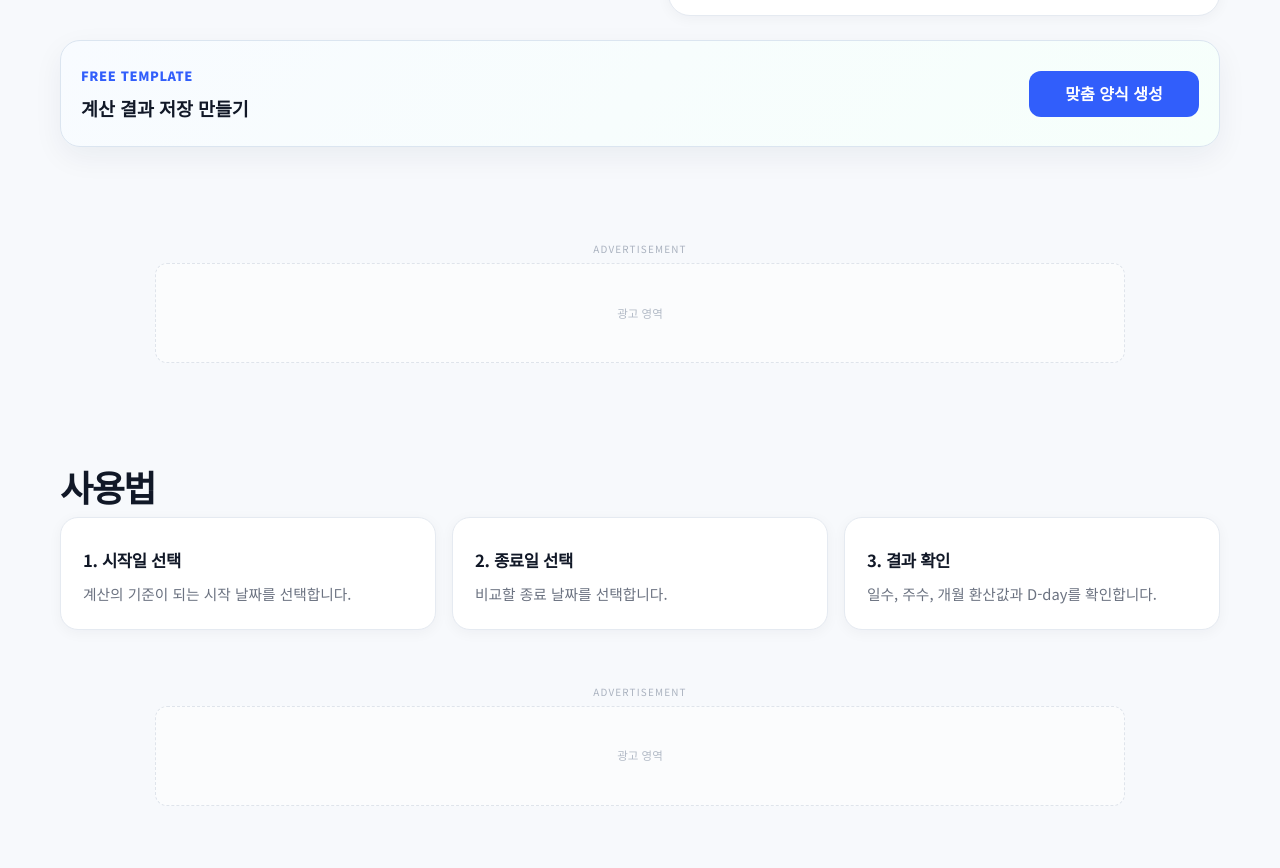
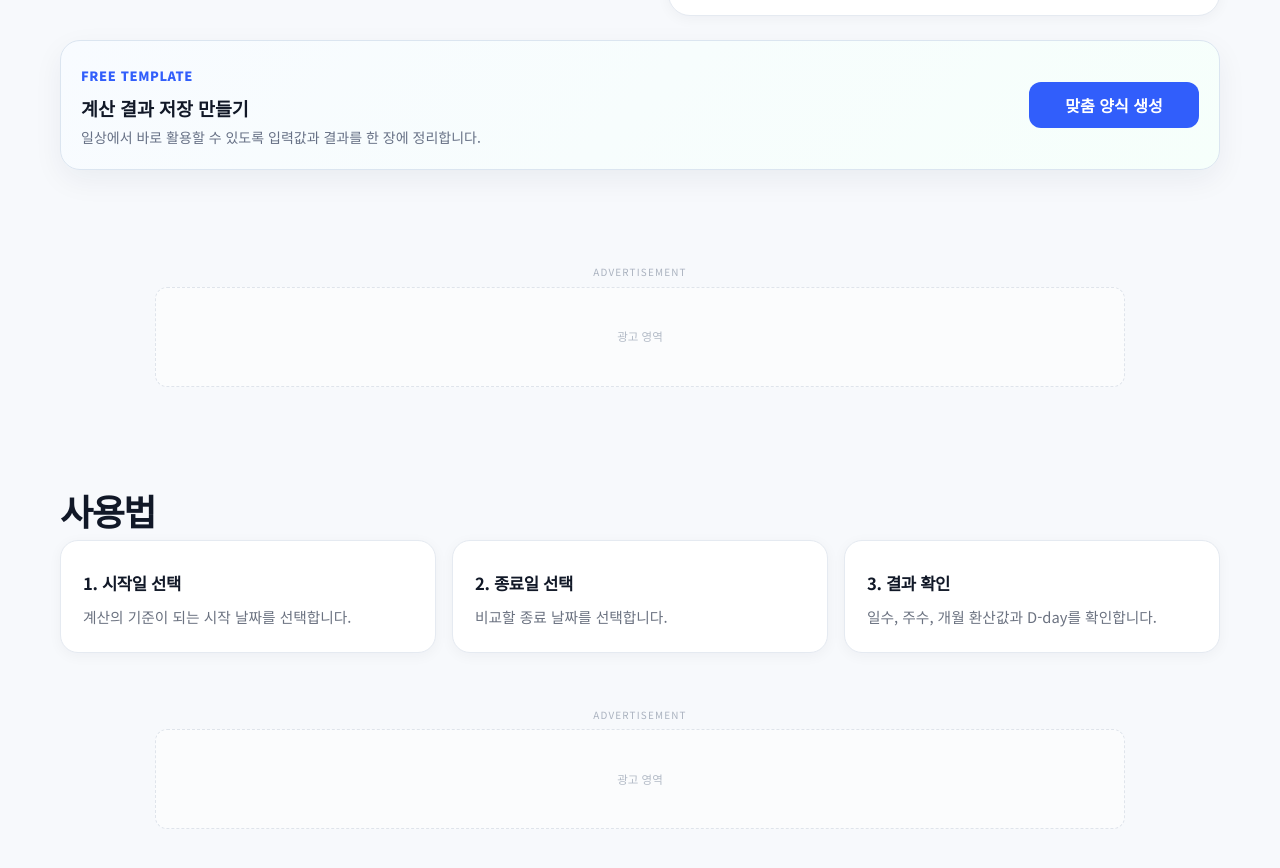
Before and after one commit to license-book/life-tools, a Next.js app: page /tools/date-period in a window 1280 px wide. Shown: the part 1000-1868 px from the top of the page. Built offline with nearby package versions, Linux system fonts and the light colour scheme.

Commit message:
Pass category to personalized template engine

```diff
--- a/components/tools/ToolPageRenderer.tsx
+++ b/components/tools/ToolPageRenderer.tsx
@@ -32,7 +32,7 @@ export default function ToolPageRenderer({ tool, calculator }: ToolPageRendererP
     <main>
       <section className="tool-hero"><div className="container"><ToolHeroIcon tool={tool} /><span className="eyebrow">{tool.category} · 무료 · 회원가입 없음</span><h1 style={heroTitleStyle}>{tool.name}</h1><p>{tool.heroDescription}</p><div className="trust-row">{tool.badges.map((badge)=><span className="trust-chip" key={badge}>✓ {badge}</span>)}</div></div></section>
 
-      <section className="section"><div className="container"><div><h2>{tool.calculatorTitle}</h2><p className="section-intro">{tool.calculatorDescription}</p></div><div className="no-print" style={{display:"flex",justifyContent:"flex-end",margin:"-8px 0 14px"}}><ToolResetButton /></div><div id="calculator-workspace">{calculator}</div><PersonalizedResultEngine toolName={tool.name} slug={tool.slug} resourceTitle={resourceTitle}/></div></section>
+      <section className="section"><div className="container"><div><h2>{tool.calculatorTitle}</h2><p className="section-intro">{tool.calculatorDescription}</p></div><div className="no-print" style={{display:"flex",justifyContent:"flex-end",margin:"-8px 0 14px"}}><ToolResetButton /></div><div id="calculator-workspace">{calculator}</div><PersonalizedResultEngine toolName={tool.name} slug={tool.slug} category={tool.category} resourceTitle={resourceTitle}/></div></section>
 
       <div className="container"><AdSlot placement="tool-after-calculator" className="ad-slot-wide" /></div>
 
```
